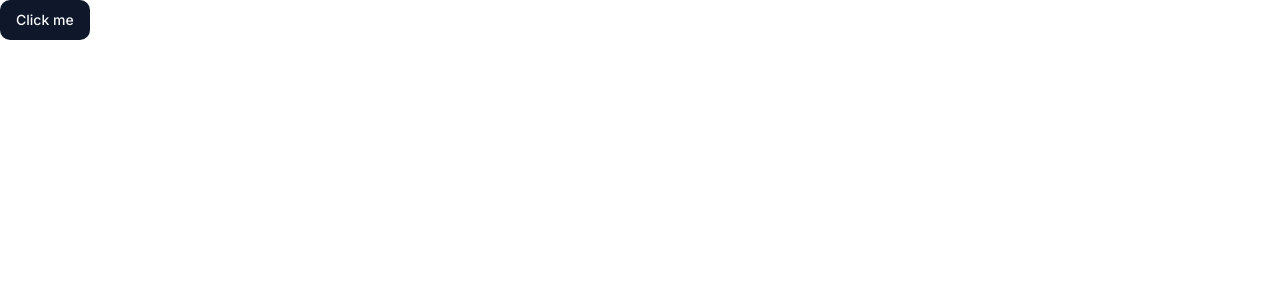
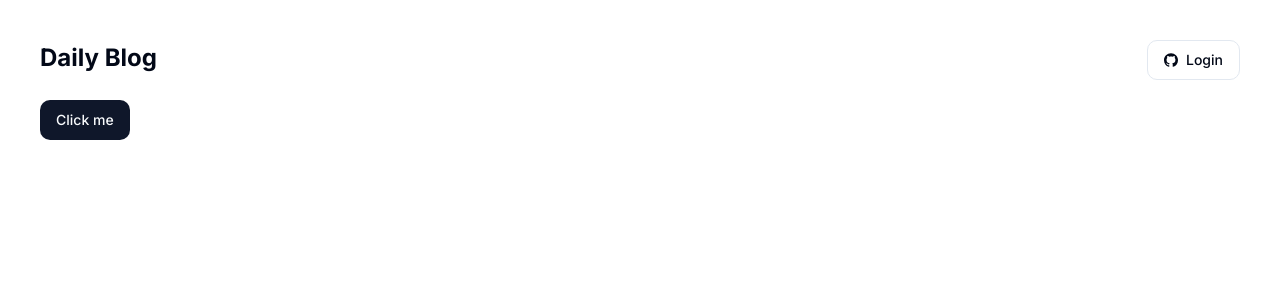
Before and after one commit to gratachu/daily-blog, a Next.js app: page / in a window 1280 px wide. Shown: the top 300 px of the page. Built offline with nearby package versions, Linux system fonts and the light colour scheme.

Commit message:
Add: navbar

```diff
--- a/app/layout.tsx
+++ b/app/layout.tsx
@@ -2,6 +2,7 @@ import type { Metadata } from "next";
 import { Inter } from "next/font/google";
 import "./globals.css";
 import { ThemeProvider } from "@/components/theme-provider"
+import Navbar from "@/components/nav/Navbar";
 
 const inter = Inter({ subsets: ["latin"] });
 
@@ -24,7 +25,10 @@ export default function RootLayout({
           enableSystem
           disableTransitionOnChange
         >
-          {children}
+          <main className="max-w-7xl mx-auto p-10 space-y-5">
+            <Navbar />
+            {children}
+          </main>
         </ThemeProvider>
       </body>
     </html>
--- /dev/null
+++ b/components/nav/Navbar.tsx
@@ -0,0 +1,19 @@
+import Link from "next/link";
+import {Button} from "@/components/ui/button";
+
+import { SiGithub } from "react-icons/si";
+
+export default function Navbar() {
+  return (
+    <nav className="flex items-center justify-between">
+      <div className="group">
+        <Link href="/" className="text-2xl font-bold">Daily Blog</Link>
+        <div className="h-1 w-0 group-hover:w-full transition-all bg-green-500"></div>
+      </div>
+      <Button variant="outline" className="flex items-center gap-2">
+        <SiGithub />
+        Login
+      </Button>
+    </nav>
+  )
+}
--- a/package.json
+++ b/package.json
@@ -17,6 +17,7 @@
     "next-themes": "^0.2.1",
     "react": "^18",
     "react-dom": "^18",
+    "react-icons": "^5.0.1",
     "tailwind-merge": "^2.2.1",
     "tailwindcss-animate": "^1.0.7"
   },
```
Also changed, not shown: 1 other file (tests, documents, lock files or other folders).
